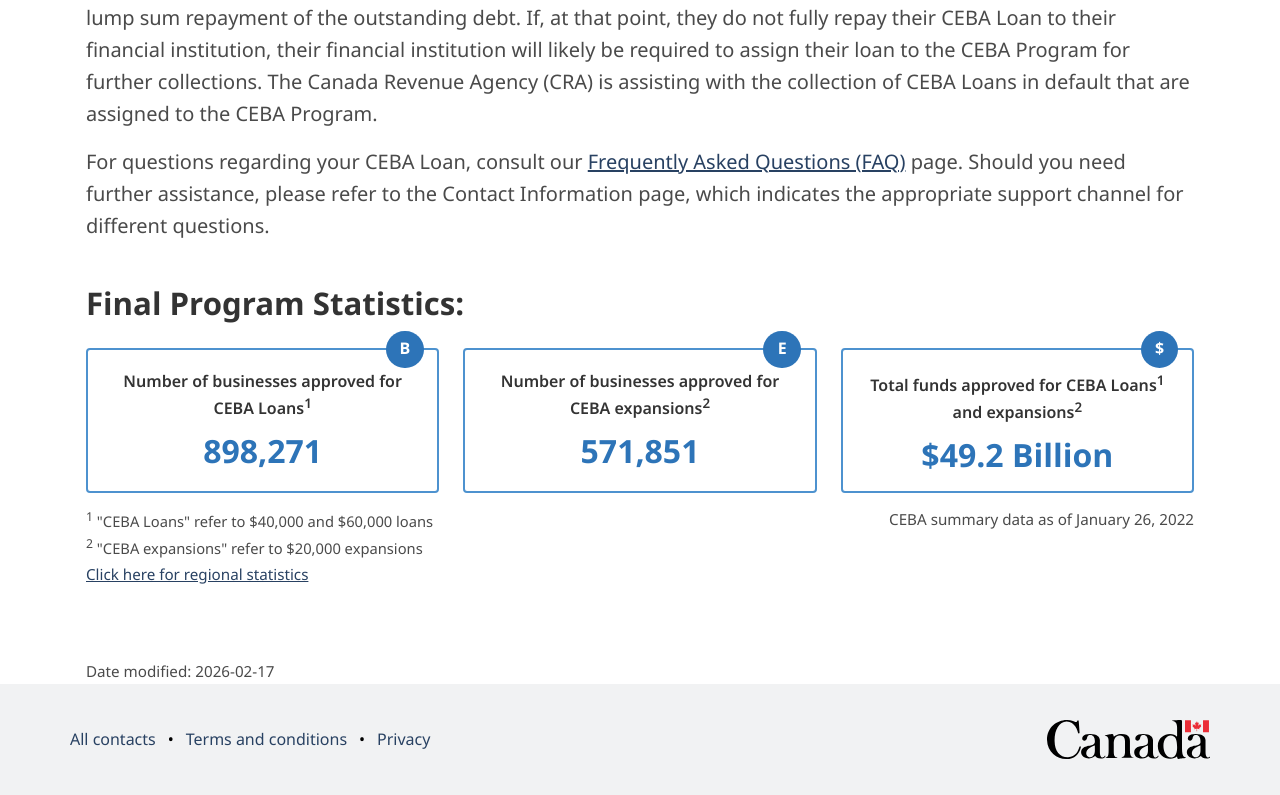
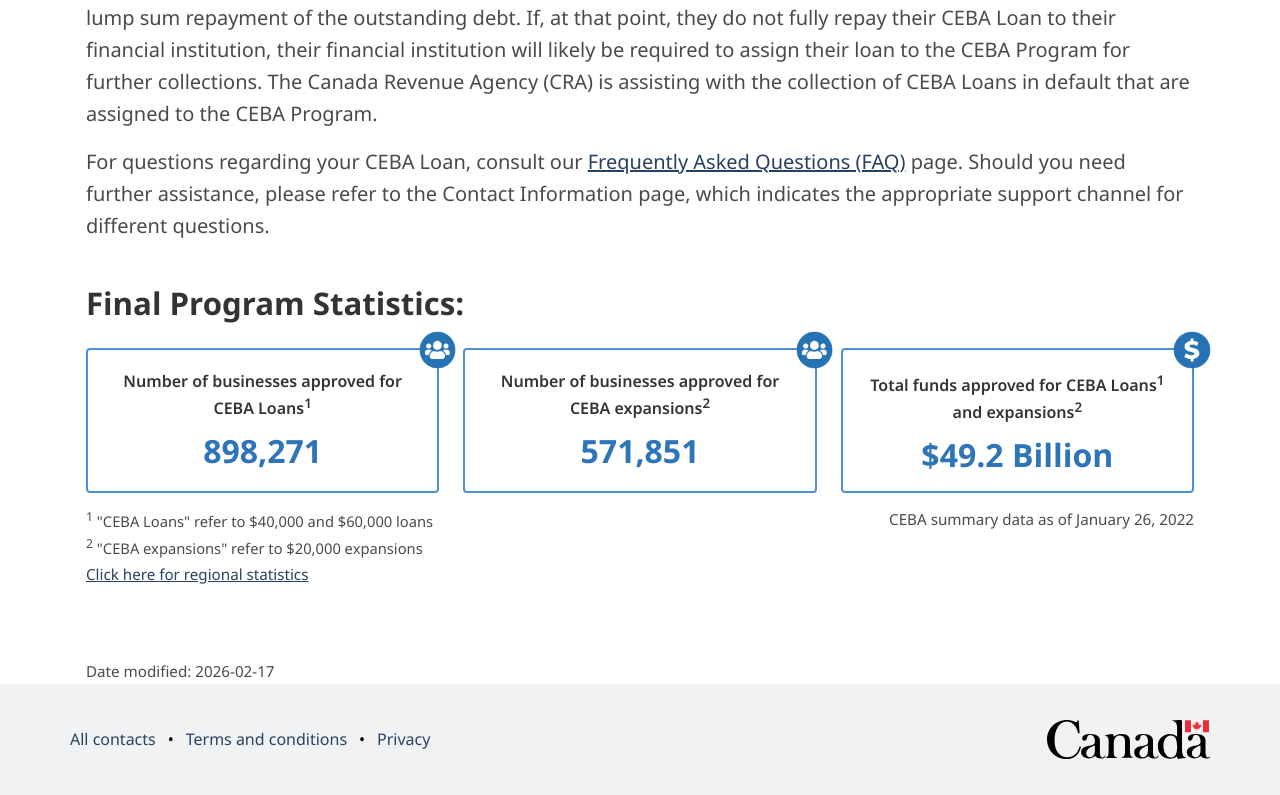
Before and after one commit to sahilgagvani/ceba-v2, a React (Create React App) app in the folder front-end/: page / in a window 1280 px wide. Shown: the part 2376-3171 px from the top of the page. Built offline with nearby package versions, Linux system fonts and the light colour scheme.

Commit message:
#6 - part 2

```diff
--- a/front-end/src/App.js
+++ b/front-end/src/App.js
@@ -1233,11 +1233,15 @@
                     key={`${card.label || "overview-stat"}-${index}`}
                     className="overview-stat-card"
                   >
-                    <div className={`overview-stat-icon overview-stat-icon-${card.icon || "businesses"}`}>
-                      <span aria-hidden="true">
-                        {card.icon === "funds" ? "$" : card.icon === "expansions" ? "E" : "B"}
-                      </span>
-                    </div>
+                    {card.image ? (
+                      <img src={card.image} alt="" aria-hidden="true" className="overview-stat-icon overview-stat-icon-img" />
+                    ) : (
+                      <div className={`overview-stat-icon overview-stat-icon-${card.icon || "businesses"}`}>
+                        <span aria-hidden="true">
+                          {card.icon === "funds" ? "$" : card.icon === "expansions" ? "E" : "B"}
+                        </span>
+                      </div>
+                    )}
                     <div className="overview-stat-label">{renderOverviewRichText(card.label)}</div>
                     <div className="overview-stat-value">{card.value}</div>
                   </article>
--- a/front-end/src/index.css
+++ b/front-end/src/index.css
@@ -981,8 +981,14 @@
   height: 2.35rem;
   justify-content: center;
   position: absolute;
-  right: 0.85rem;
-  top: -1.2rem;
+  right: -1.175rem;
+  top: -1.175rem;
+  width: 2.35rem;
+}
+
+.overview-stat-icon-img {
+  background: none;
+  height: 2.35rem;
   width: 2.35rem;
 }
 
```
Also changed, not shown: front-end/public/img/money.png (added), front-end/public/img/users.png (added), front-end/src/locales/en.json, front-end/src/locales/fr.json.
